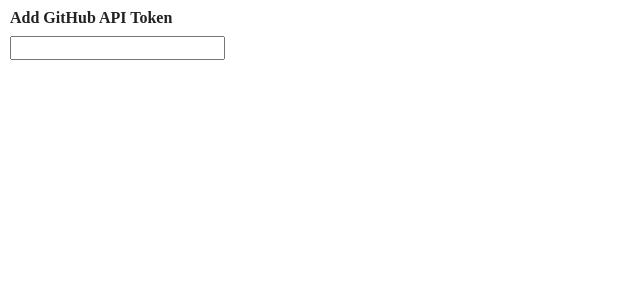
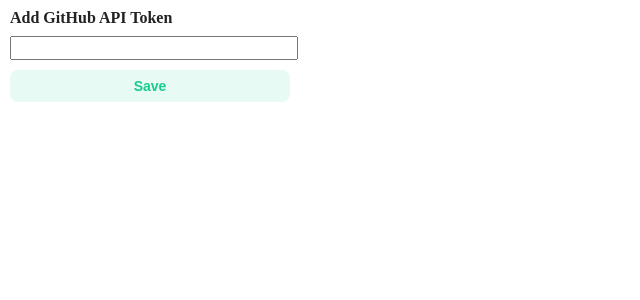
Before and after one commit to SoYoung210/real-diff, a React (Create React App) app: page / in a window 1280 px wide. Shown: the top 300 px of the page, without its empty margins (0-640 px from the left). Built offline with nearby package versions, Linux system fonts and the light colour scheme.

Commit message:
style: fix popup layout style

```diff
--- a/public/reset.css
+++ b/public/reset.css
@@ -299,6 +299,10 @@ input {
   line-height: normal;
 }
 
+button {
+  border: none;
+}
+
 /**
  * Address inconsistent `text-transform` inheritance for `button` and `select`.
  * All other form control elements do not inherit `text-transform` values.
--- a/src/components/App.tsx
+++ b/src/components/App.tsx
@@ -1,16 +1,32 @@
 import styled from '@emotion/styled'
 import React, { useState } from 'react'
+import { useDispatch } from 'react-redux'
 
 const Layout = styled.div`
   margin: 10px;
+  width: 280px;
 `
 const Head = styled.h1`
   font-weight: 700;
   margin: 10px 0;
 `
-const TextInputField = styled.input``
+const TextInputField = styled.input`
+  display: block;
+  width: 100%;
+`
+const SaveButton = styled.button`
+  padding: 8px 0px;
+  margin-top: 10px;
+  width: 100%;
+  background: rgba(24,205,140,0.1);
+  border-radius: 8px;
+  color: #18CD8C;
+  font-weight: bold;
+  font-size: 14px;
+`
 // https://docs.github.com/en/rest/reference/pulls#list-pull-requests-files
 export default () => {
+  const dispatch = useDispatch()
   const [token, setToken] = useState('')
 
   return (
@@ -22,6 +38,7 @@ export default () => {
           setToken(target.value)
         }
       />
+      <SaveButton>Save</SaveButton>
     </Layout>
   )
 }
```
